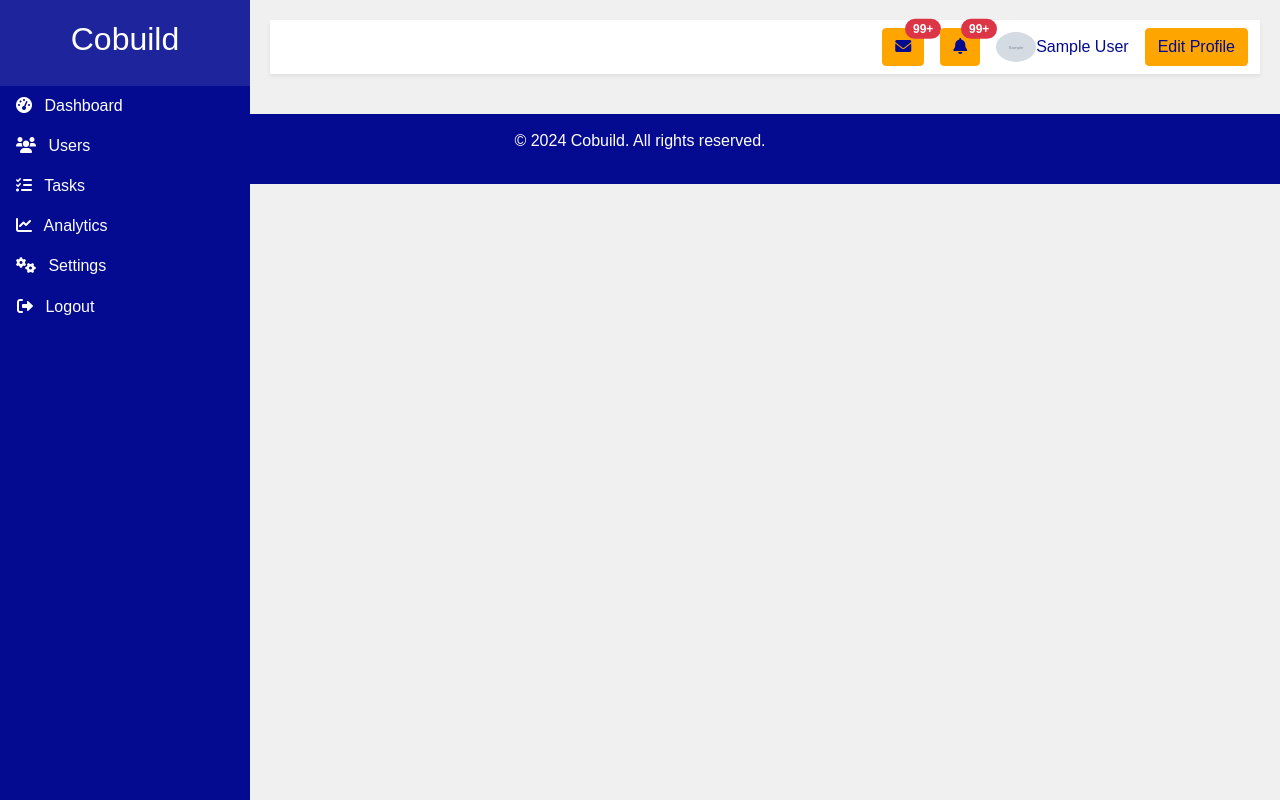
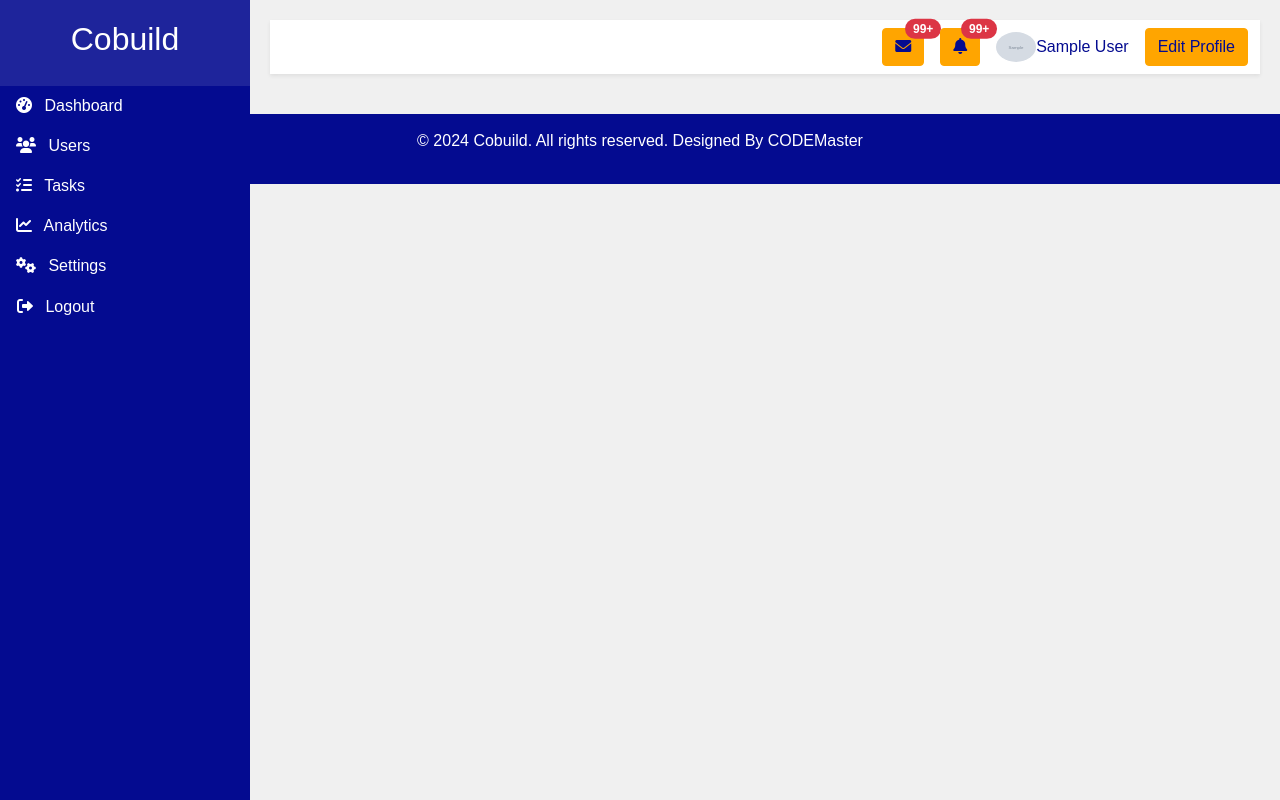
Before and after one commit to PEACE-DFG/Cobuild_FullstackProject, a PHP site: page /pages/authentication/user/dashboard.php in a window 1280 px wide. Run offline with PHP 8.4, Linux system fonts and the light colour scheme; the visitor is signed in with stand-in values (Sample User, id 1); tables that the repository leaves empty or names only in its code hold one stand-in row (values such as "Sample post"); grey boxes marked "Sample" are stand-in pictures.

Commit message:
session concluded

```diff
--- a/pages/authentication/user/dashboard.php
+++ b/pages/authentication/user/dashboard.php
@@ -325,7 +325,7 @@ if ($_SERVER['REQUEST_METHOD'] == 'POST' && isset($_FILES['profile-image'])) {
     </div>
 
     <footer>
-        <p>&copy; 2024 Cobuild. All rights reserved.</p>
+        <p>&copy; 2024 Cobuild. All rights reserved. Designed By CODEMaster</p>
     </footer>
 
     <!-- Bootstrap JS and dependencies -->
```
